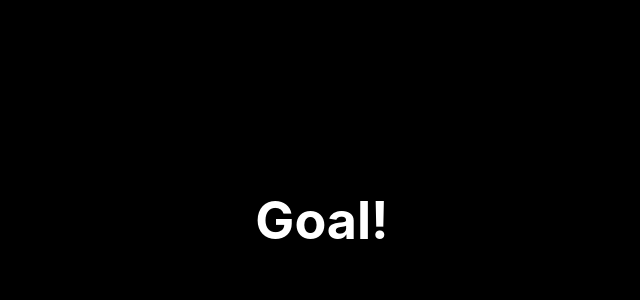
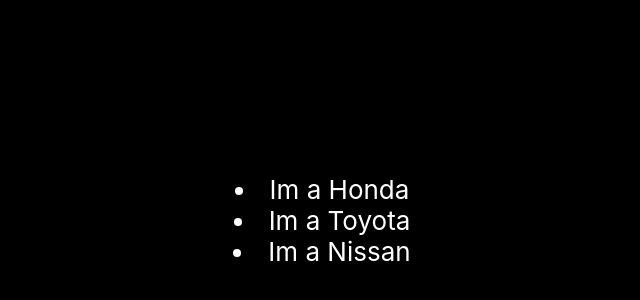
Before and after one commit to RAFiasyam/learn-react-hook, a React (Create React App) app: page / in a window 1280 px wide. Shown: the part 180-480 px from the top of the page, without its empty margins (318-958 px from the left). Built offline with nearby package versions, Linux system fonts and the light colour scheme.

Commit message:
learn React list with map()

```diff
--- a/src/App.js
+++ b/src/App.js
@@ -1,27 +1,14 @@
 import './App.css';
 
-function MissedGoal() {
-  return <h1>MISSED!</h1>;
+function Mobil(props) {
+  return <li>Im a {props.brand}</li>
 }
 
-function MadeGoal() {
-  return <h1>Goal!</h1>;
-}
-
-function Goal(props) {
-  const isGoal = props.isGoal;
-  return (
-    <>
-      {isGoal ? <MadeGoal /> : <MissedGoal />}
-    </>
-  )
-}
-
-
 function App() {
+  const mobils = ['Honda', 'Toyota', 'Nissan']
   return (
     <div className="App-header">
-      <Goal isGoal={true} />
+      {mobils.map((mobil) => <Mobil brand={mobil} />)}
     </div>
   );
 }
```
